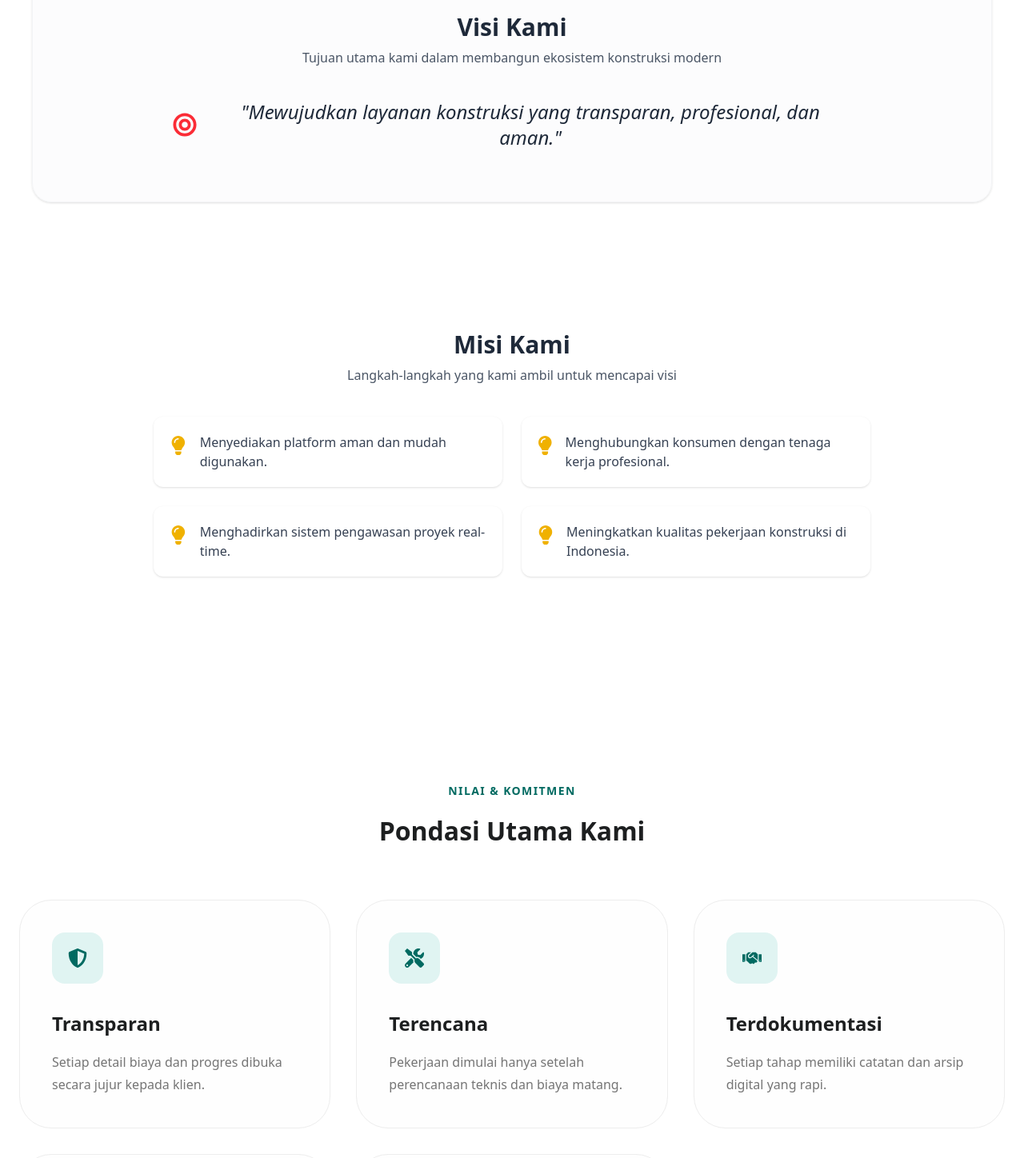
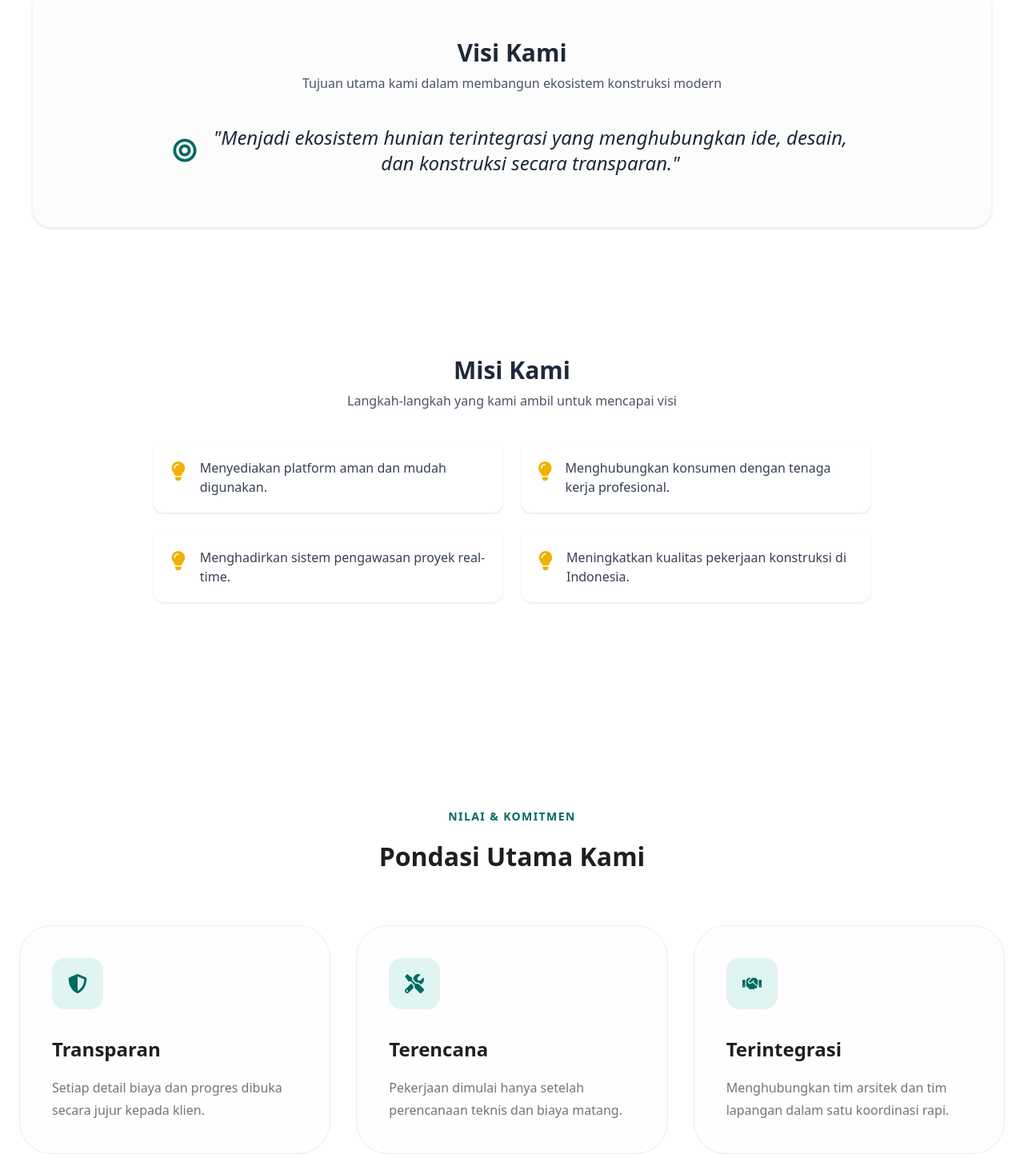
Before and after one commit to syahputrawork98-sketch/RKK-RumahKuKontruksi, a React (Vite) app in the folder client/: page /about in a window 1280 px wide. Shown: the part 780-2228 px from the top of the page at 80% size. Built offline with nearby package versions, Linux system fonts and the light colour scheme.

Commit message:
feat(guest): align Tentang page narrative with integrated service vision

```diff
--- a/client/src/modules/guest/components/tentang/TentangIntro.jsx
+++ b/client/src/modules/guest/components/tentang/TentangIntro.jsx
@@ -22,10 +22,10 @@ const TentangIntro = () => {
                     Tentang RumahKu Kontruksi
                 </motion.span>
                 <h1 className="public-hero-title">
-                    Membangun Rumah dengan Proses yang <br className="hidden md:block" /> Lebih Jelas dan Terpercaya
+                    Mewujudkan Hunian Impian dari <br className="hidden md:block" /> Desain hingga Konstruksi
                 </h1>
                 <p className="public-hero-subtitle !text-white/80">
-                    <strong>RumahKu Kontruksi</strong> didirikan untuk menjawab tantangan industri konstruksi yang seringkali tidak terencana dan sulit dipantau. Kami hadir untuk membantu Anda memahami, memantau, dan mengelola proses bangun atau renovasi rumah dengan lebih transparan, profesional, dan akuntabel di setiap jengkal proyek Anda.
+                    <strong>RumahKu Kontruksi</strong> hadir sebagai ekosistem hunian terintegrasi yang membantu Anda di setiap tahap: mulai dari ide awal, desain arsitektur profesional, perencanaan anggaran yang jujur, hingga eksekusi pembangunan lapangan yang terpantau secara real-time. Kami percaya bahwa hunian yang baik dimulai dari perencanaan yang matang dan diakhiri dengan kualitas pengerjaan yang terjamin.
                 </p>
             </motion.div>
         </section>
--- a/client/src/modules/guest/components/tentang/TentangNilai.jsx
+++ b/client/src/modules/guest/components/tentang/TentangNilai.jsx
@@ -29,9 +29,9 @@ const TentangNilai = () => {
                     {[
                         { title: "Transparan", desc: "Setiap detail biaya dan progres dibuka secara jujur kepada klien.", icon: <FaShieldAlt /> },
                         { title: "Terencana", desc: "Pekerjaan dimulai hanya setelah perencanaan teknis dan biaya matang.", icon: <FaTools /> },
-                        { title: "Terdokumentasi", desc: "Setiap tahap memiliki catatan dan arsip digital yang rapi.", icon: <FaHandshake /> },
+                        { title: "Terintegrasi", desc: "Menghubungkan tim arsitek dan tim lapangan dalam satu koordinasi rapi.", icon: <FaHandshake /> },
+                        { title: "Terpantau", desc: "Klien memiliki akses penuh untuk memantau progres secara real-time.", icon: <FaTools /> },
                         { title: "Profesional", desc: "Didukung tim ahli yang berdedikasi dan sistem kerja terstandar.", icon: <FaShieldAlt /> },
-                        { title: "Terpantau", desc: "Klien memiliki akses penuh untuk memantau progres secara real-time.", icon: <FaTools /> },
                     ].map((item, index) => (
                         <motion.div
                             key={index}
--- a/client/src/modules/guest/components/tentang/TentangVisi.jsx
+++ b/client/src/modules/guest/components/tentang/TentangVisi.jsx
@@ -18,8 +18,8 @@ const TentangVisi = () => {
                 transition={{ duration: 0.6 }}
             >
                 <div className="inline-flex items-center justify-center gap-4 text-xl md:text-2xl font-medium text-gray-800 italic">
-                    <FaBullseye className="text-red-500 text-3xl shrink-0" />
-                    <span>"Mewujudkan layanan konstruksi yang transparan, profesional, dan aman."</span>
+                    <FaBullseye className="text-primary-main text-3xl shrink-0" />
+                    <span>"Menjadi ekosistem hunian terintegrasi yang menghubungkan ide, desain, dan konstruksi secara transparan."</span>
                 </div>
             </motion.div>
         </section>
```
